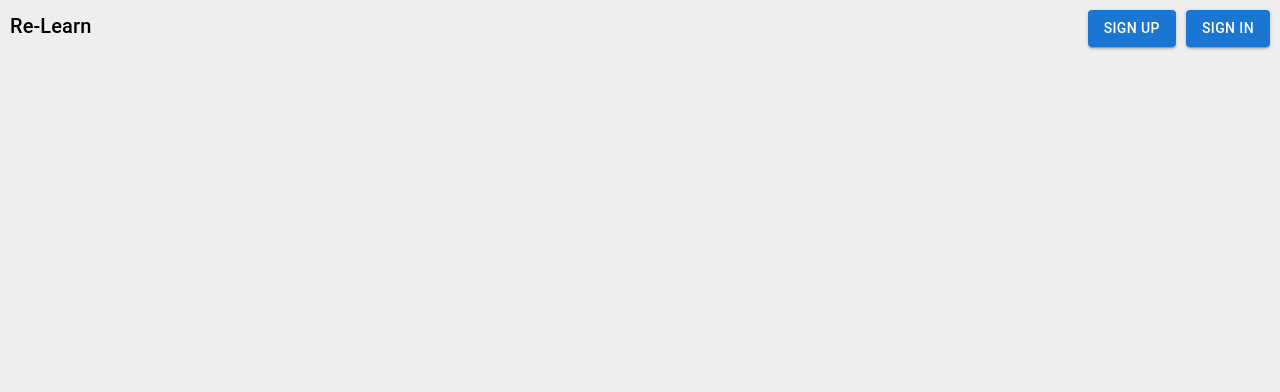
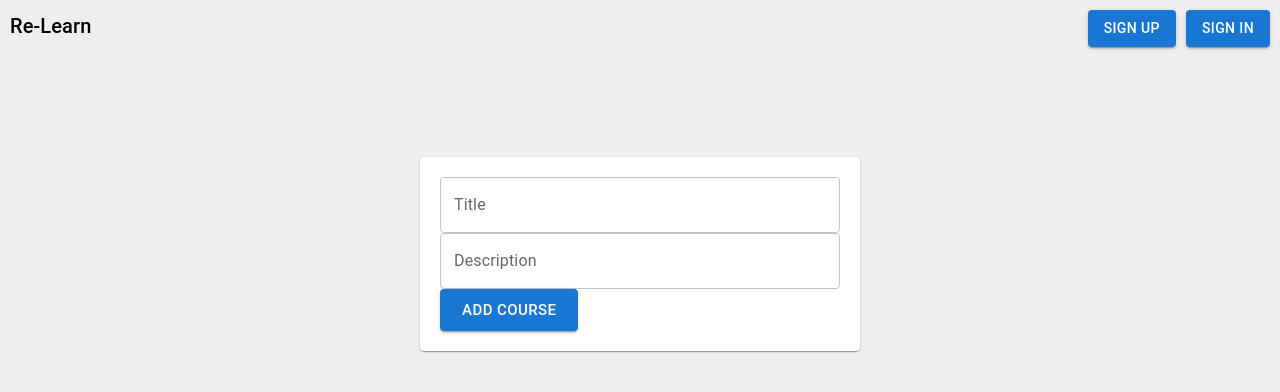
Before and after one commit to DecryptLife/100xDevs, a React (Vite) app in the folder Re-Learn/: page /addcourse in a window 1280 px wide. Shown: the top 392 px of the page. Built offline with nearby package versions, Linux system fonts and the light colour scheme.

Commit message:
Implementing Add Course endpoint

```diff
--- /dev/null
+++ b/Re-Learn/src/Addcourse.jsx
@@ -0,0 +1,67 @@
+import { TextField } from "@mui/material";
+import Button from "@mui/material/Button";
+import Card from "@mui/material/Card";
+import { useState } from "react";
+
+function Addcourse() {
+  const [title, setTitle] = useState("");
+  const [description, setDescription] = useState("");
+
+  const path = "http://localhost:3067";
+
+  return (
+    <div>
+      <div style={{ display: "flex", justifyContent: "center" }}>
+        <Card
+          style={{
+            width: 400,
+            marginTop: 100,
+            padding: 20,
+          }}
+        >
+          <TextField
+            fullWidth={true}
+            label="Title"
+            variant="outlined"
+            onChange={(e) => setTitle(e.target.value)}
+          ></TextField>
+
+          <TextField
+            fullWidth={true}
+            label="Description"
+            variant="outlined"
+            onChange={(e) => setDescription(e.target.value)}
+          ></TextField>
+
+          <Button
+            size="large"
+            variant="contained"
+            onClick={() => {
+              fetch(`${path}/admin/courses`, {
+                method: "POST",
+                body: JSON.stringify({
+                  title: title,
+                  description: description,
+                  imageLink: "",
+                  published: true,
+                }),
+                headers: {
+                  "Content-type": "application/json",
+                  Authorization: "Bearer " + localStorage.getItem("token"),
+                },
+              }).then((res) => {
+                res.json().then((data) => {
+                  localStorage.setItem("token", data.token);
+                });
+              });
+            }}
+          >
+            Add Course
+          </Button>
+        </Card>
+      </div>
+    </div>
+  );
+}
+
+export default Addcourse;
--- a/Re-Learn/src/App.jsx
+++ b/Re-Learn/src/App.jsx
@@ -2,6 +2,7 @@ import { BrowserRouter as Router, Routes, Route } from "react-router-dom";
 import SignUp from "./SignUp.jsx";
 import Appbar from "./Appbar.jsx";
 import Signin from "./Signin.jsx";
+import Addcourse from "./Addcourse.jsx";
 
 function App() {
   return (
@@ -15,6 +16,7 @@ function App() {
       <Appbar></Appbar>
       <Router>
         <Routes>
+          <Route path="/addcourse" element={<Addcourse />}></Route>
           <Route path="/login" element={<Signin />}></Route>
           <Route path="/signup" element={<SignUp />}></Route>
         </Routes>
--- a/Re-Learn/src/SignUp.jsx
+++ b/Re-Learn/src/SignUp.jsx
@@ -7,7 +7,7 @@ import { useState } from "react";
 function SignUp() {
   const [email, setEmail] = useState("");
   const [password, setPassword] = useState("");
-  const path = "http://localhost:3067/admin";
+  const path = "http://localhost:3067";
   return (
     <div>
       <div
@@ -44,7 +44,7 @@ function SignUp() {
               size="large"
               variant="contained"
               onClick={() => {
-                fetch(`${path}/signup`, {
+                fetch(`${path}/admin/signup`, {
                   method: "POST",
                   body: JSON.stringify({
                     username: email,
```
